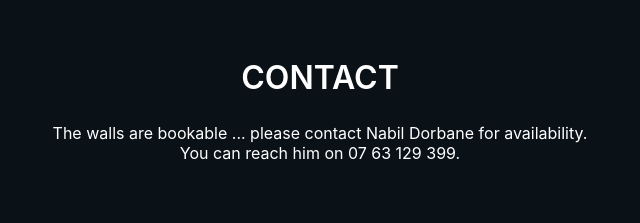
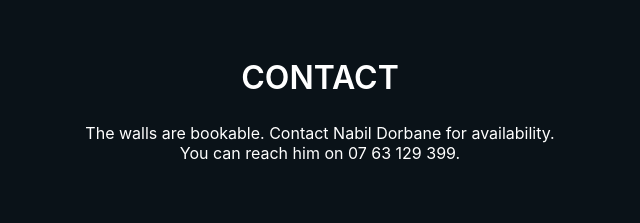
Before and after one commit to Eminerve/vaggen, a PHP site: page / in a window 1280 px wide; the page is wider, and only the part inside the window is pictured. Shown: the part 1099-1322 px from the top of that part, without its empty margins (320-960 px from the left). Run offline with PHP 8.4, Linux system fonts and the light colour scheme.

Commit message:
mise a jour text contact

```diff
--- a/index.php
+++ b/index.php
@@ -55,7 +55,7 @@
 
       <div class="contact">
         <h2>contact</h2>
-        <p>The walls are bookable ... please contact Nabil Dorbane for availability. <br>You can reach him on 07 63 129 399.</p>
+        <p>The walls are bookable. Contact Nabil Dorbane for availability. <br>You can reach him on 07 63 129 399.</p>
       </div>
     </div>
 
```
